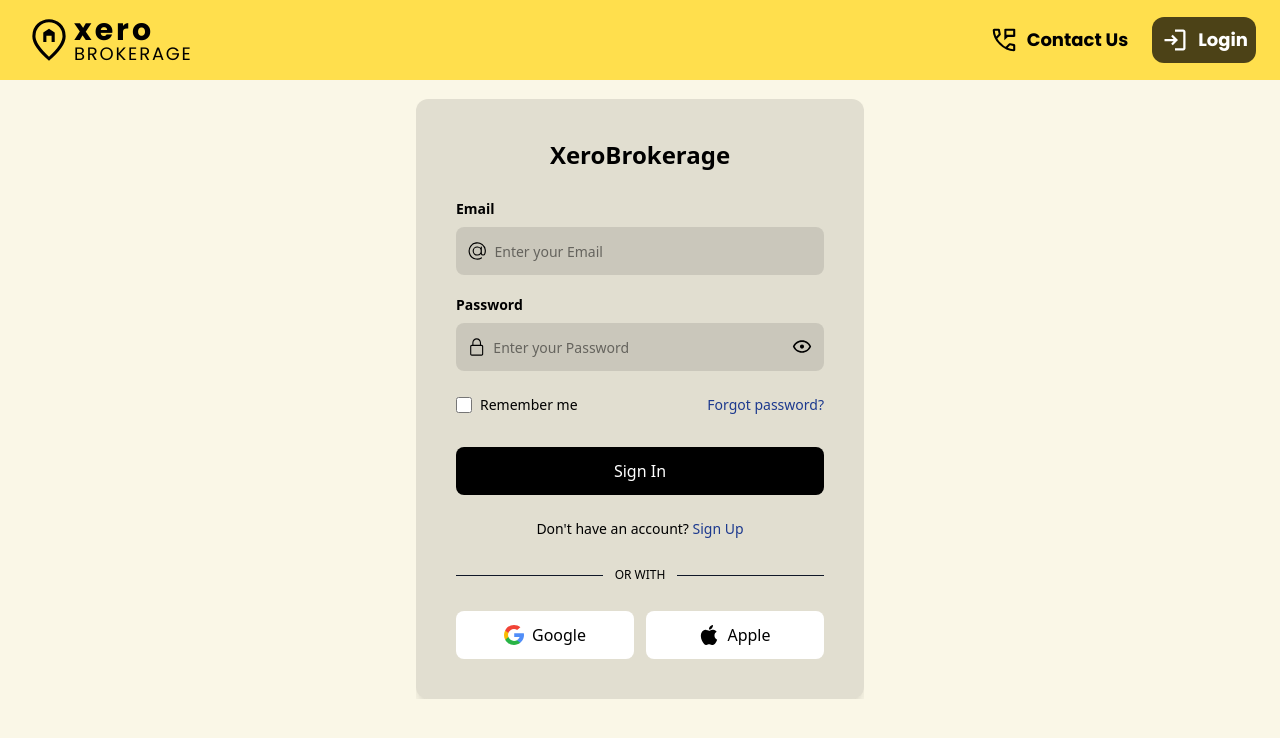
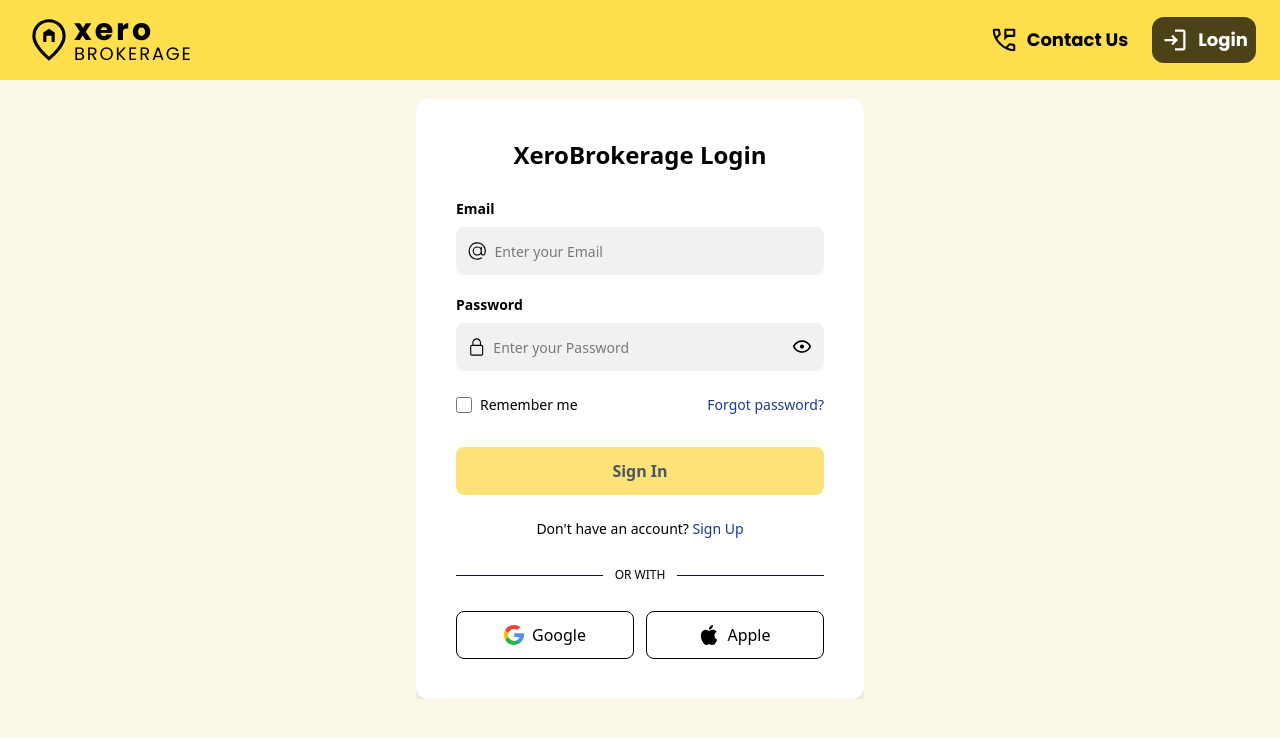
Before and after one commit to yrCodem/XeroBrokerage, a Next.js app in the folder xerobrokerage/: page /Auth/login in a window 1280 px wide. Shown: the top 738 px of the page. Built offline with nearby package versions, Linux system fonts and the light colour scheme.

Commit message:
Fix: Sign-In

```diff
--- a/xerobrokerage/src/app/Auth/login/page.jsx
+++ b/xerobrokerage/src/app/Auth/login/page.jsx
@@ -35,7 +35,7 @@ const LoginForm = () => {
       router.push('/')
     } catch (err) {
       alert(JSON.stringify(err))
-      toast.error(err.response.data.message || "error", {
+      toast.error(err.response.data.message || 'error', {
         theme: 'dark',
         position: 'bottom-right',
         autoClose: 3000,
@@ -54,16 +54,16 @@ const LoginForm = () => {
       <div className='w-full max-w-md max-h-[calc(100vh-40px)] overflow-y-auto'>
         <form
           onSubmit={handleSubmit}
-          className='flex flex-col gap-5 bg-black/10 p-10 rounded-xl shadow-lg animate-fade-in'
+          className='flex flex-col gap-5 bg-white p-10 rounded-xl shadow-lg animate-fade-in'
         >
           <h2 className='text-center text-2xl font-bold text-black mb-2'>
-            XeroBrokerage
+            XeroBrokerage Login
           </h2>
 
           {/* Email Input */}
           <div className='flex flex-col gap-2'>
             <label className='text-sm font-semibold text-black'>Email</label>
-            <div className='flex items-center rounded-lg h-12 px-3 bg-black/10'>
+            <div className='flex items-center rounded-lg h-12 px-3 bg-[#F2F1EF]'>
               <svg
                 className='w-5 h-5 text-black'
                 viewBox='0 0 32 32'
@@ -84,10 +84,8 @@ const LoginForm = () => {
 
           {/* Password Input */}
           <div className='flex flex-col gap-2'>
-            <label className='text-sm font-semibold text-black'>
-              Password
-            </label>
-            <div className='flex items-center rounded-lg h-12 px-3 bg-black/10'>
+            <label className='text-sm font-semibold text-black'>Password</label>
+            <div className='flex items-center rounded-lg h-12 px-3 bg-[#F2F1EF]'>
               <svg
                 className='w-5 h-5 text-black'
                 viewBox='-64 0 512 512'
@@ -160,10 +158,10 @@ const LoginForm = () => {
           <button
             type='submit'
             disabled={isSubmitting}
-            className={`mt-3 w-full h-12 rounded-lg font-medium text-white transition-all ${
+            className={`mt-3 w-full h-12 rounded-lg font-bold text-gray-600 hover:text-black transition-all ${
               isSubmitting
-                ? 'bg-black cursor-not-allowed'
-                : 'bg-black hover:bg-black/90 active:translate-y-0.5'
+                ? 'bg-[#FCE277] text-gray-600 cursor-not-allowed'
+                : 'bg-[#FCE277] hover:bg-[#FFDF4D] active:translate-y-0.5'
             }`}
           >
             {isSubmitting ? (
@@ -189,9 +187,7 @@ const LoginForm = () => {
           {/* Divider */}
           <div className='flex items-center my-2'>
             <div className='flex-1 h-px bg-gray-900'></div>
-            <span className='px-3 text-xs text-black uppercase'>
-              Or With
-            </span>
+            <span className='px-3 text-xs text-black uppercase'>Or With</span>
             <div className='flex-1 h-px bg-gray-900'></div>
           </div>
 
@@ -199,7 +195,7 @@ const LoginForm = () => {
           <div className='flex gap-3'>
             <button
               type='button'
-              className='flex-1 flex justify-center items-center gap-2 h-12 rounded-lg bg-white text-black font-medium '
+              className='flex-1 flex justify-center items-center border-1  gap-2 h-12 rounded-lg bg-white text-black font-medium hover:cursor-pointer'
             >
               <svg
                 className='w-5 h-5'
@@ -227,7 +223,7 @@ const LoginForm = () => {
             </button>
             <button
               type='button'
-              className='flex-1 flex justify-center items-center gap-2 h-12 rounded-lg bg-white text-black font-medium'
+              className='flex-1 flex justify-center items-center gap-2 h-12 rounded-lg border-1 bg-white text-black font-medium hover:cursor-pointer'
             >
               <svg
                 className='w-5 h-5'
--- a/xerobrokerage/src/app/globals.css
+++ b/xerobrokerage/src/app/globals.css
@@ -1,11 +1,11 @@
-@import url("https://fonts.googleapis.com/css2?family=Poppins:wght@300;400;500;600;700;900&display=swap");
-@import url("https://fonts.googleapis.com/css2?family=Playfair+Display:wght@800&display=swap");
-@import "tailwindcss";
-@import "tw-animate-css";
+@import url('https://fonts.googleapis.com/css2?family=Poppins:wght@300;400;500;600;700;900&display=swap');
+@import url('https://fonts.googleapis.com/css2?family=Playfair+Display:wght@800&display=swap');
+@import 'tailwindcss';
+@import 'tw-animate-css';
 
 input:-webkit-autofill {
-  -webkit-box-shadow: 0 0 0 1000px #cec6a4 inset !important;
-  box-shadow: 0 0 0 1000px #cec6a4 inset !important;
+  -webkit-box-shadow: 0 0 0 1000px #f2f1ef inset !important;
+  box-shadow: 0 0 0 1000px #f2f1ef inset !important;
   -webkit-text-fill-color: #000 !important;
   caret-color: black !important;
   transition: background-color 5000s ease-in-out 0s;
@@ -21,44 +21,44 @@ body {
 }
 
 .playfair-display {
-  font-family: "Playfair Display", serif;
+  font-family: 'Playfair Display', serif;
   font-optical-sizing: auto;
   font-weight: 800;
   font-style: normal;
 }
 
 .poppins-light {
-  font-family: "Poppins", sans-serif;
+  font-family: 'Poppins', sans-serif;
   font-weight: 300;
   font-style: normal;
 }
 
 .poppins-regular {
-  font-family: "Poppins", sans-serif;
+  font-family: 'Poppins', sans-serif;
   font-weight: 400;
   font-style: normal;
 }
 
 .poppins-medium {
-  font-family: "Poppins", sans-serif;
+  font-family: 'Poppins', sans-serif;
   font-weight: 500;
   font-style: normal;
 }
 
 .poppins-semibold {
-  font-family: "Poppins", sans-serif;
+  font-family: 'Poppins', sans-serif;
   font-weight: 600;
   font-style: normal;
 }
 
 .poppins-bold {
-  font-family: "Poppins", sans-serif;
+  font-family: 'Poppins', sans-serif;
   font-weight: 700;
   font-style: normal;
 }
 
 .poppins-black {
-  font-family: "Poppins", sans-serif;
+  font-family: 'Poppins', sans-serif;
   font-weight: 900;
   font-style: normal;
 }
```
